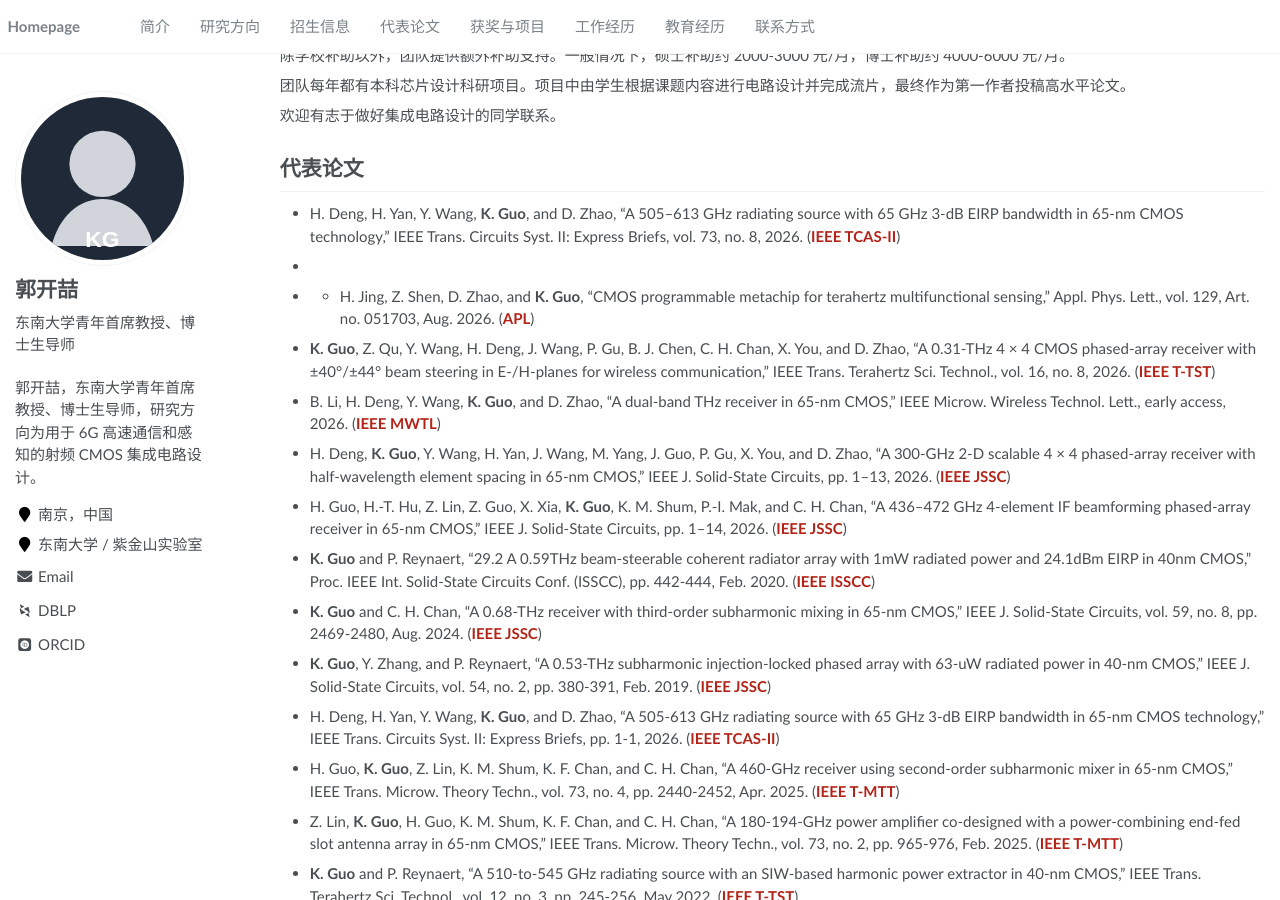
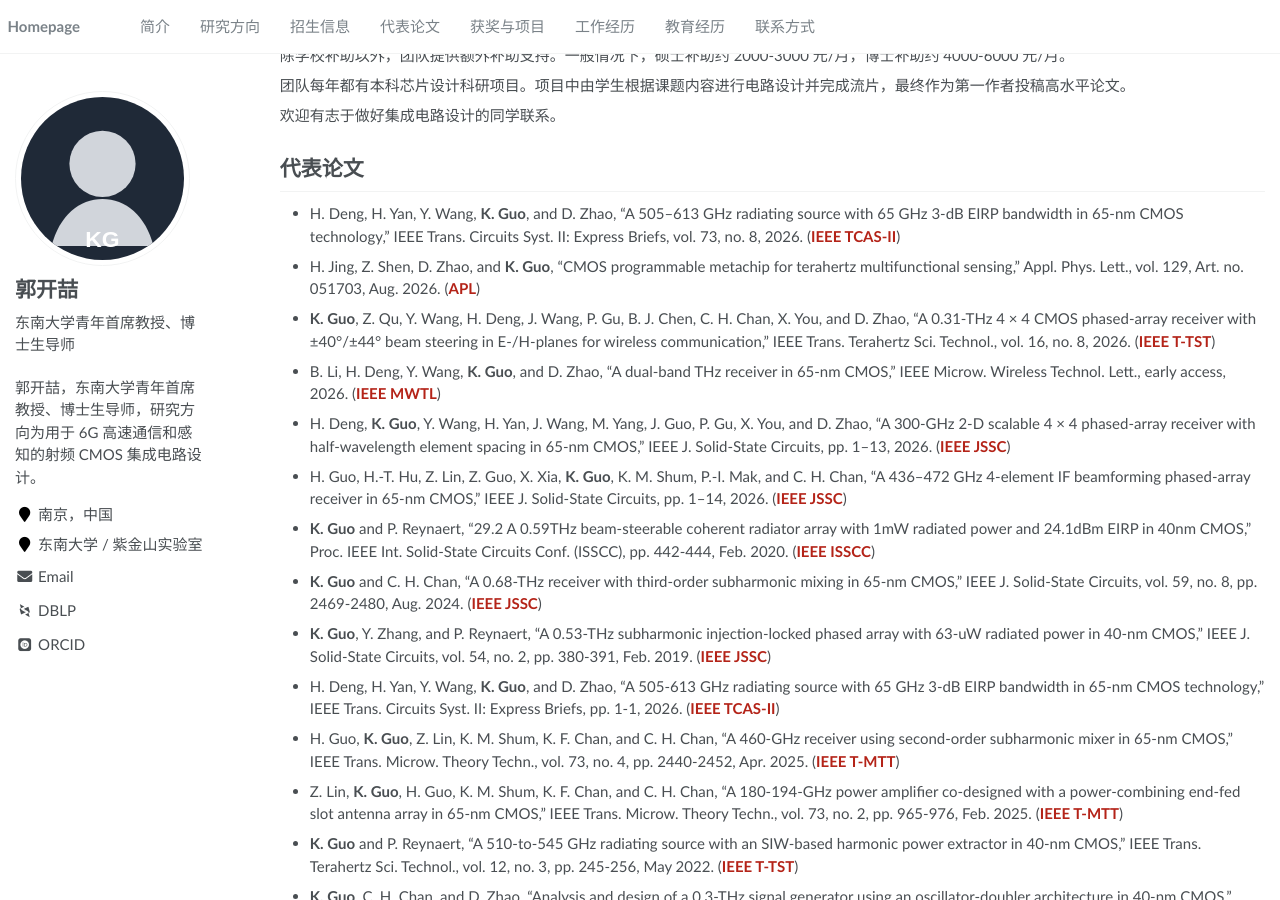
Before and after one commit to jiaruihe80-crypto/guo-lab-demo, a Jekyll site: the page built from _pages/about.md, in a window 1280 px wide and 900 px high, scrolled down 536 px. Built offline with Jekyll 4.4.1, drawn with Linux system fonts in a browser that asks for light colours; some web fonts are replaced.

Commit message:
Update about.md

```diff
--- a/_pages/about.md
+++ b/_pages/about.md
@@ -44,8 +44,8 @@ redirect_from:
 
 # 代表论文
 - H. Deng, H. Yan, Y. Wang, **K. Guo**, and D. Zhao, "A 505–613 GHz radiating source with 65 GHz 3-dB EIRP bandwidth in 65-nm CMOS technology," IEEE Trans. Circuits Syst. II: Express Briefs, vol. 73, no. 8, 2026. (<span style="color:#b42318; font-weight:700;">IEEE TCAS-II</span>)
--
-- - H. Jing, Z. Shen, D. Zhao, and **K. Guo**, "CMOS programmable metachip for terahertz multifunctional sensing," Appl. Phys. Lett., vol. 129, Art. no. 051703, Aug. 2026. (<span style="color:#b42318; font-weight:700;">APL</span>)
+
+- H. Jing, Z. Shen, D. Zhao, and **K. Guo**, "CMOS programmable metachip for terahertz multifunctional sensing," Appl. Phys. Lett., vol. 129, Art. no. 051703, Aug. 2026. (<span style="color:#b42318; font-weight:700;">APL</span>)
 
 - **K. Guo**, Z. Qu, Y. Wang, H. Deng, J. Wang, P. Gu, B. J. Chen, C. H. Chan, X. You, and D. Zhao, "A 0.31-THz 4 × 4 CMOS phased-array receiver with ±40°/±44° beam steering in E-/H-planes for wireless communication," IEEE Trans. Terahertz Sci. Technol., vol. 16, no. 8, 2026. (<span style="color:#b42318; font-weight:700;">IEEE T-TST</span>)
 
```
